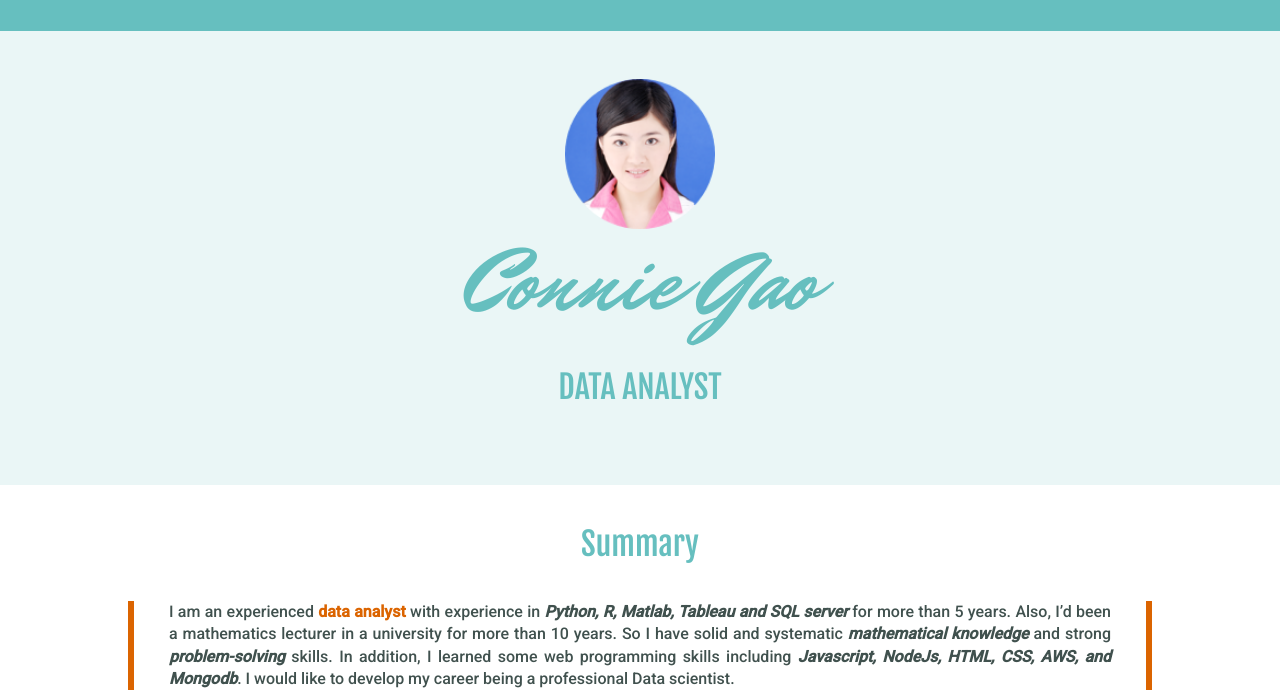
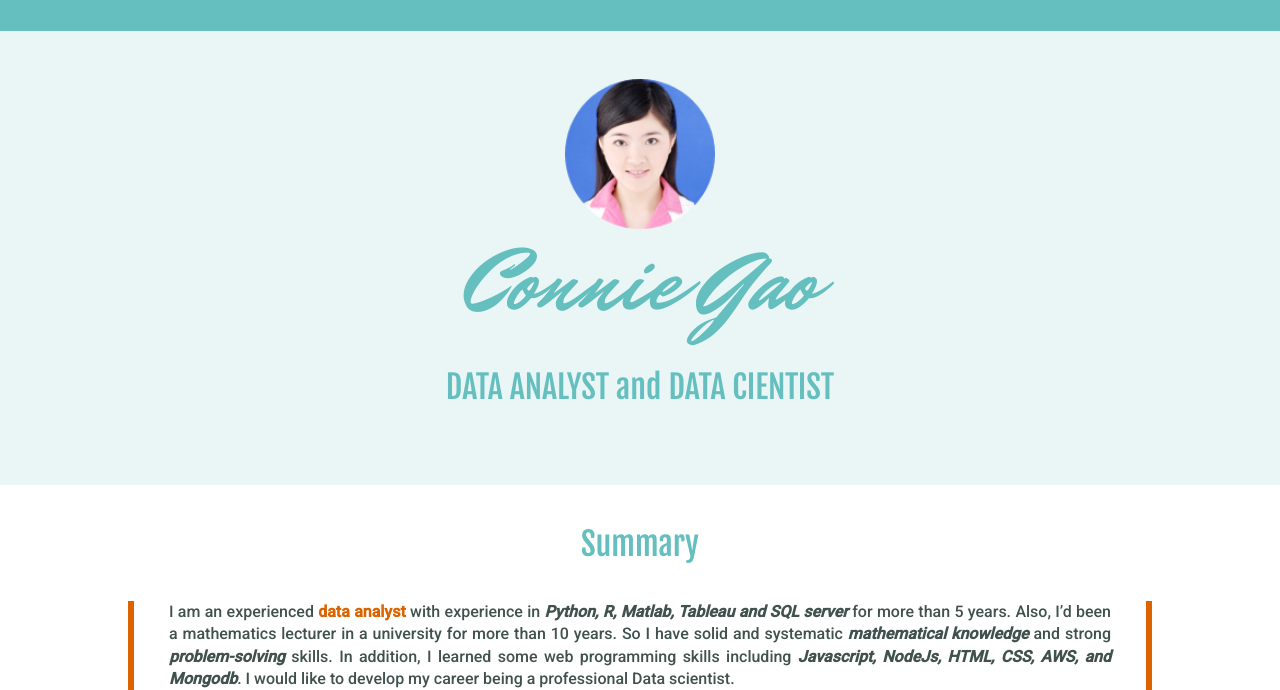
Before and after one commit to Connies81Gao/CV, a plain HTML site: page index.html in a window 1280 px wide. Shown: the part 120-810 px from the top of the page. Drawn offline with nearby package versions, Linux system fonts and the light colour scheme.

Commit message:
Update index.html

```diff
--- a/index.html
+++ b/index.html
@@ -75,7 +75,7 @@
     <img class="connie-img" src="Connie.png" alt="connie">
 
     <h1>Connie Gao</h1>
-    <h2 class="sub-pro">DATA ANALYST</h2>
+    <h2 class="sub-pro">DATA ANALYST and DATA CIENTIST</h2>
     </div>
   <div class="middle-container">
     <div class="profile">
```
